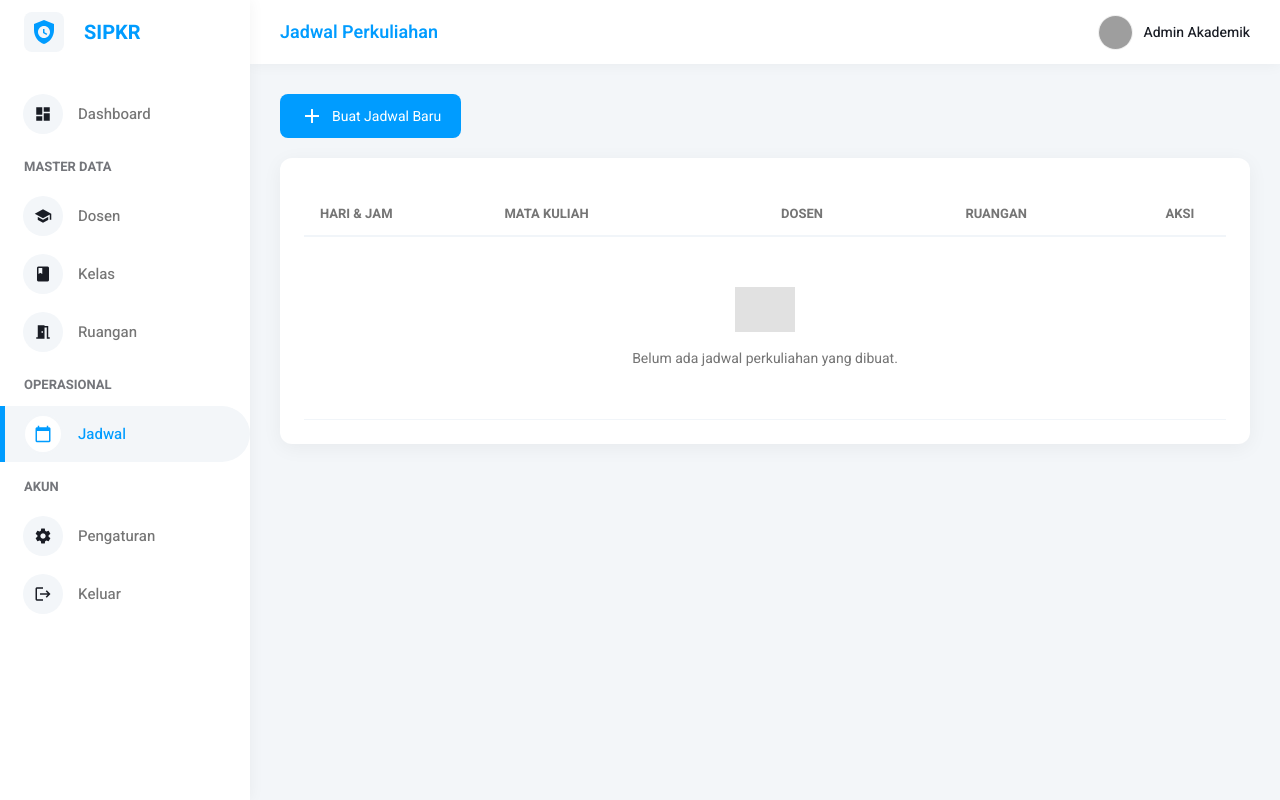
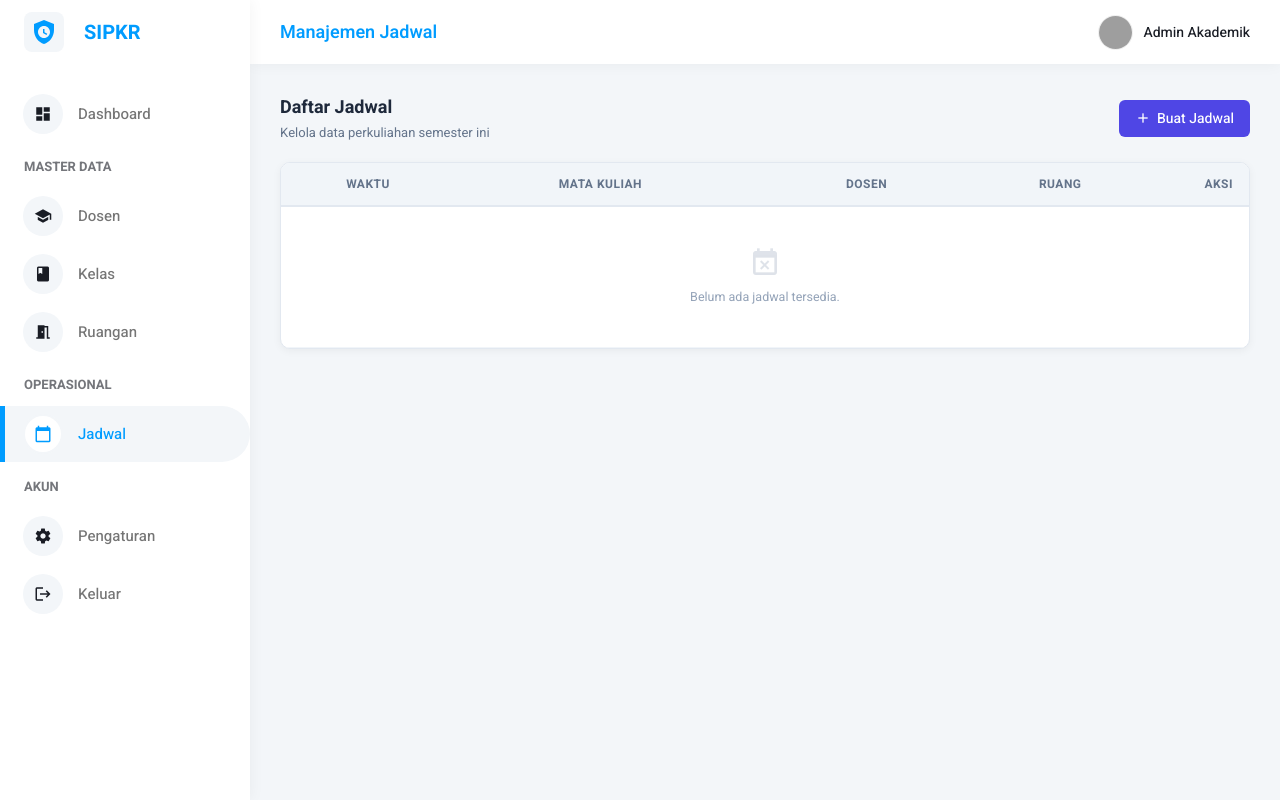
Before and after one commit to aprillashinta/sipkr-flask, a Flask app: page /jadwal in a window 1280 px wide. Run offline with Flask 3, Linux system fonts and the light colour scheme; parts of the project's set-up code (start-up, migrations or seed data) failed here and were passed over; grey boxes are pictures that could not be loaded.

Commit message:
push validasi jadwal & update theming

```diff
--- a/app/controller/JadwalController.py
+++ b/app/controller/JadwalController.py
@@ -11,11 +11,7 @@ jadwal_bp = Blueprint('jadwal_bp', __name__)
 
 def index():
     try:
-        # Ambil semua data jadwal
-        # SQLAlchemy akan otomatis melakukan join ke tabel Dosen, Kelas, Ruangan
         jadwal = Jadwal.query.all()
-
-        # Kirim data ke template HTML
         return render_template('jadwal/index.html', data=jadwal)
     except Exception as e:
         # Jika error (misal tabel belum ada), cetak di terminal dan tampilkan pesan
@@ -40,6 +36,26 @@ def create():
 
             if bentrok_ruangan:
                 flash("Ruangan sudah terpakai di jam tersebut!", "danger")
+                return redirect(url_for('web.jadwal_create'))
+
+            # --- TAMBAHAN: CEK BENTROK DOSEN ---
+            # Cek apakah Dosen sudah mengajar di tempat lain di jam yang sama
+            bentrok_dosen = Jadwal.query.filter_by(hari=hari, dosen_id=dosen_id).filter(
+                (Jadwal.jam_mulai < jam_selesai) & (Jadwal.jam_selesai > jam_mulai)
+            ).first()
+
+            if bentrok_dosen:
+                flash("Dosen sudah ada jadwal mengajar di jam tersebut!", "danger")
+                return redirect(url_for('web.jadwal_create'))
+
+            # --- TAMBAHAN: CEK BENTROK KELAS ---
+            # Cek apakah Kelas ini sudah ada kuliah lain di jam yang sama
+            bentrok_kelas = Jadwal.query.filter_by(hari=hari, kelas_id=kelas_id).filter(
+                (Jadwal.jam_mulai < jam_selesai) & (Jadwal.jam_selesai > jam_mulai)
+            ).first()
+
+            if bentrok_kelas:
+                flash("Kelas ini sudah ada jadwal kuliah di jam tersebut!", "danger")
                 return redirect(url_for('web.jadwal_create'))
 
             # Simpan jika tidak bentrok
@@ -91,11 +107,7 @@ def edit(id):
             return f"Gagal update: {str(e)}"
 
     # 4. Kirim semua data ke HTML
-    return render_template('jadwal/edit.html',
-                           data=jadwal,
-                           semua_dosen=list_dosen,
-                           semua_kelas=list_kelas,
-                           semua_ruang=list_ruangan)
+    return render_template('jadwal/edit.html', data=jadwal, semua_dosen=list_dosen, semua_kelas=list_kelas, semua_ruang=list_ruangan)
 
 def delete(id):
     try:
--- a/app/templates/jadwal/index.html
+++ b/app/templates/jadwal/index.html
@@ -1,91 +1,76 @@
 {% extends "base.html" %}
-
-{% block title %}Jadwal Perkuliahan - SIPKR{% endblock %}
-{% block page_title %}Jadwal Perkuliahan{% endblock %}
+{% block title %}Jadwal Perkuliahan{% endblock %}
+{% block page_title %}Manajemen Jadwal{% endblock %}
 
 {% block content %}
 <style>
-    /* 1. Style Konsisten (Sama dengan Dosen/Kelas/Ruangan) */
-    .card { background: #fff; border-radius: 12px; box-shadow: 0 4px 20px rgba(0,0,0,0.05); padding: 24px; }
-
-    .btn-add {
-        background: var(--primary); color: #fff; padding: 10px 20px;
-        border-radius: 8px; text-decoration: none; display: inline-flex;
-        align-items: center; gap: 8px; font-size: 14px; margin-bottom: 20px;
-        transition: .2s; border: none;
-    }
-    .btn-add:hover { background: var(--primary-dark); transform: translateY(-2px); }
-
-    table { width: 100%; border-collapse: collapse; margin-top: 10px; }
-    th { text-align: left; padding: 12px 16px; border-bottom: 2px solid #F1F5F9; color: var(--muted); font-size: 13px; text-transform: uppercase; }
-    td { padding: 16px; border-bottom: 1px solid #F1F5F9; font-size: 14px; vertical-align: middle; }
-
-    /* Badge Khusus Jadwal */
-    .badge-hari { background: #FFF7ED; color: #C2410C; padding: 4px 10px; border-radius: 6px; font-weight: 700; font-size: 12px; display: inline-block; margin-bottom: 4px; }
-    .badge-jam { background: #F1F5F9; color: #475569; padding: 2px 8px; border-radius: 4px; font-size: 11px; font-weight: 600; border: 1px solid #E2E8F0; }
-    .badge-ruang { background: #E0E7FF; color: var(--primary); padding: 4px 8px; border-radius: 6px; font-weight: 600; font-size: 12px; }
-
-    /* Info Tambahan (Kecil di bawah teks utama) */
-    .sub-text { display: block; font-size: 12px; color: #94a3b8; margin-top: 2px; }
-
-    /* Tombol Aksi */
-    .actions { display: flex; gap: 10px; justify-content: center; }
-    .btn-icon { border: none; background: none; cursor: pointer; display: flex; align-items: center; justify-content: center; padding: 6px; border-radius: 6px; transition: .2s; }
-    .btn-edit { color: #F59E0B; background: #FEF3C7; }
-    .btn-delete { color: #EF4444; background: #FEE2E2; }
-    .btn-icon:hover { opacity: 0.8; transform: scale(1.1); }
+    .card { background:#fff; border-radius:10px; box-shadow:0 2px 8px rgba(0,0,0,0.05); overflow:hidden; border:1px solid #e2e8f0; }
+    .btn-hover:hover { opacity:0.9; transform:translateY(-1px); transition:0.2s; }
+    tr:hover { background-color: #f8fafc; transition:0.2s; }
+    th { background:#f1f5f9; color:#64748b; font-size:12px; padding:12px 16px; text-transform:uppercase; letter-spacing:0.5px; border-bottom:2px solid #e2e8f0; }
+    td { padding:14px 16px; border-bottom:1px solid #f1f5f9; color:#334155; vertical-align:middle; }
 </style>
 
-<a href="{{ url_for('web.jadwal_create') }}" class="btn-add">
-    <i class="material-icons">add</i> Buat Jadwal Baru
+<div style="display:flex; justify-content:space-between; align-items:center; margin-bottom:20px;">
+    <div>
+        <h3 style="margin:0; font-size:18px; color:#1e293b;">Daftar Jadwal</h3>
+        <p style="margin:2px 0 0; font-size:13px; color:#64748b;">Kelola data perkuliahan semester ini</p>
+    </div>
+    <a href="{{ url_for('web.jadwal_create') }}" class="btn-hover" style="background:#4F46E5; color:#fff; padding:8px 16px; border-radius:6px; text-decoration:none; display:inline-flex; align-items:center; gap:6px; font-size:14px; font-weight:500;">
+        <i class="material-icons" style="font-size:16px;">add</i> Buat Jadwal
     </a>
+</div>
 
 <div class="card">
-    <table>
+    <div style="overflow-x:auto;">
+        <table style="width:100%; border-collapse:collapse;">
             <thead>
                 <tr>
-                <th width="20%">HARI & JAM</th>
-                <th width="30%">MATA KULIAH</th>
-                <th width="20%">DOSEN</th>
-                <th width="20%">RUANGAN</th>
-                <th width="10%" style="text-align: center;">AKSI</th>
+                    <th width="18%">Waktu</th>
+                    <th width="30%">Mata Kuliah</th>
+                    <th width="25%">Dosen</th>
+                    <th width="15%">Ruang</th>
+                    <th width="12%" style="text-align:right">Aksi</th>
                 </tr>
             </thead>
             <tbody>
                 {% for j in data %}
                 <tr>
                     <td>
-                    <div class="badge-hari">{{ j.hari }}</div><br>
-                    <span class="badge-jam">
-                        <i class="material-icons" style="font-size:10px; vertical-align:middle;">schedule</i>
+                        <span style="background:#FFF7ED; color:#C2410C; padding:2px 8px; border-radius:4px; font-size:11px; font-weight:700;">{{ j.hari }}</span>
+                        <div style="margin-top:5px; font-size:12px; color:#475569; display:flex; align-items:center; gap:4px;">
+                            <i class="material-icons" style="font-size:12px;">schedule</i>
                             {{ j.jam_mulai.strftime('%H:%M') }} - {{ j.jam_selesai.strftime('%H:%M') }}
-                    </span>
+                        </div>
                     </td>
 
                     <td>
-                    <div style="font-weight: 600; color: #1e293b;">{{ j.kelas.nama_mk }}</div>
-                    <span class="sub-text">{{ j.kelas.prodi }} - Sem {{ j.kelas.semester }} ({{ j.kelas.sks }} SKS)</span>
+                        <div style="font-weight:600; font-size:14px;">{{ j.kelas.nama_mk }}</div>
+                        <div style="font-size:12px; color:#64748b;">{{ j.kelas.prodi }} • <span style="color:#4F46E5;">{{ j.kelas.sks }} SKS</span></div>
                     </td>
 
                     <td>
-                    {{ j.dosen.nama }}
-                    <span class="sub-text">NIDN: {{ j.dosen.nidn }}</span>
+                        <div style="display:flex; align-items:center; gap:8px;">
+                            <i class="material-icons" style="color:#cbd5e1; font-size:24px;">account_circle</i>
+                            <div>
+                                <div style="font-size:13px; font-weight:500;">{{ j.dosen.nama }}</div>
+                                <div style="font-size:11px; color:#94a3b8;">NIDN: {{ j.dosen.nidn }}</div>
+                            </div>
+                        </div>
                     </td>
 
                     <td>
-                    <span class="badge-ruang">{{ j.ruangan.nama_ruang }}</span>
-                    <span class="sub-text" style="margin-top: 5px;">{{ j.ruangan.jenis }}</span>
+                        <span style="background:#EEF2FF; color:#4338ca; padding:4px 8px; border-radius:6px; font-size:12px; font-weight:600;">{{ j.ruangan.nama_ruang }}</span>
                     </td>
 
-                <td>
-                    <div class="actions">
-                        <a href="{{ url_for('web.jadwal_edit', id=j.id) }}" class="btn-icon btn-edit" title="Edit Jadwal">
-                            <i class="material-icons" style="font-size: 18px;">edit</i>
+                    <td style="text-align:right;">
+                        <div style="display:flex; justify-content:flex-end; gap:6px;">
+                            <a href="{{ url_for('web.jadwal_edit', id=j.id) }}" class="btn-hover" style="background:#FEF3C7; color:#B45309; width:32px; height:32px; border-radius:6px; display:flex; align-items:center; justify-content:center;">
+                                <i class="material-icons" style="font-size:16px;">edit</i>
                             </a>
-
                             <form action="{{ url_for('web.jadwal_delete', id=j.id) }}" method="POST" onsubmit="return confirm('Hapus jadwal ini?')">
-                            <button class="btn-icon btn-delete" title="Hapus">
-                                <i class="material-icons" style="font-size: 18px;">delete</i>
+                                <button class="btn-hover" style="background:#FEE2E2; color:#B91C1C; width:32px; height:32px; border-radius:6px; border:none; cursor:pointer; display:flex; align-items:center; justify-content:center;">
+                                    <i class="material-icons" style="font-size:16px;">delete</i>
                                 </button>
                             </form>
                         </div>
@@ -93,13 +78,14 @@
                 </tr>
                 {% else %}
                 <tr>
-                <td colspan="5" style="text-align: center; color: var(--muted); padding: 50px;">
-                    <img src="https://cdn-icons-png.flaticon.com/512/7486/7486754.png" width="60" style="opacity: 0.3; margin-bottom: 10px;">
-                    <p>Belum ada jadwal perkuliahan yang dibuat.</p>
+                    <td colspan="5" style="text-align:center; padding:40px; color:#94a3b8;">
+                        <i class="material-icons" style="font-size:32px; opacity:0.3;">event_busy</i><br>
+                        <small>Belum ada jadwal tersedia.</small>
                     </td>
                 </tr>
                 {% endfor %}
             </tbody>
         </table>
     </div>
+</div>
 {% endblock %}
```
Lines whose indentation alone changed are shown as unchanged.
